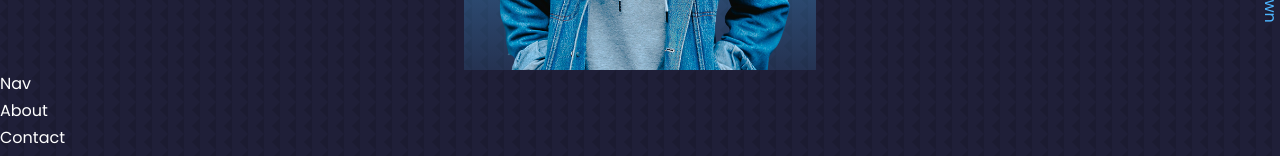
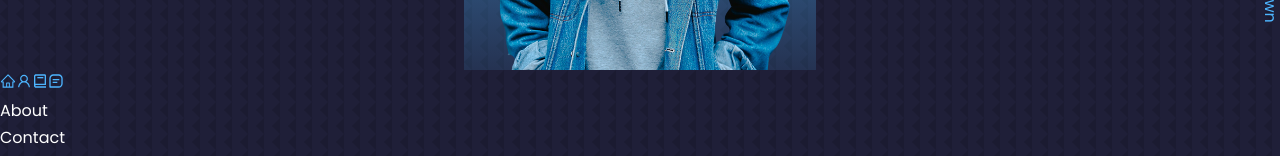
Before and after one commit to teerthrajverma01/portfolio-app, a React (Create React App) app: page / in a window 1280 px wide. Shown: the part 730-886 px from the top of the page. Built offline with nearby package versions, Linux system fonts and the light colour scheme.

Commit message:
added react-icons for navbar

```diff
--- a/src/components/Nav/Nav.jsx
+++ b/src/components/Nav/Nav.jsx
@@ -1,8 +1,29 @@
-import React from "react";
+import React, { Fragment } from "react";
+
+import { AiOutlineHome, AiOutlineUser } from "react-icons/ai";
+import { BiBook, BiMessageSquareDetail } from "react-icons/bi";
+
 import classes from "./Nav.module.css";
 
 const Nav = () => {
-  return <div>Nav</div>;
+  return (
+    <Fragment>
+      <nav>
+        <a href="#">
+          <AiOutlineHome />
+        </a>
+        <a href="#about">
+          <AiOutlineUser />
+        </a>
+        <a href="#experience">
+          <BiBook />
+        </a>
+        <a href="#contact">
+          <BiMessageSquareDetail />
+        </a>
+      </nav>
+    </Fragment>
+  );
 };
 
 export default Nav;
```
